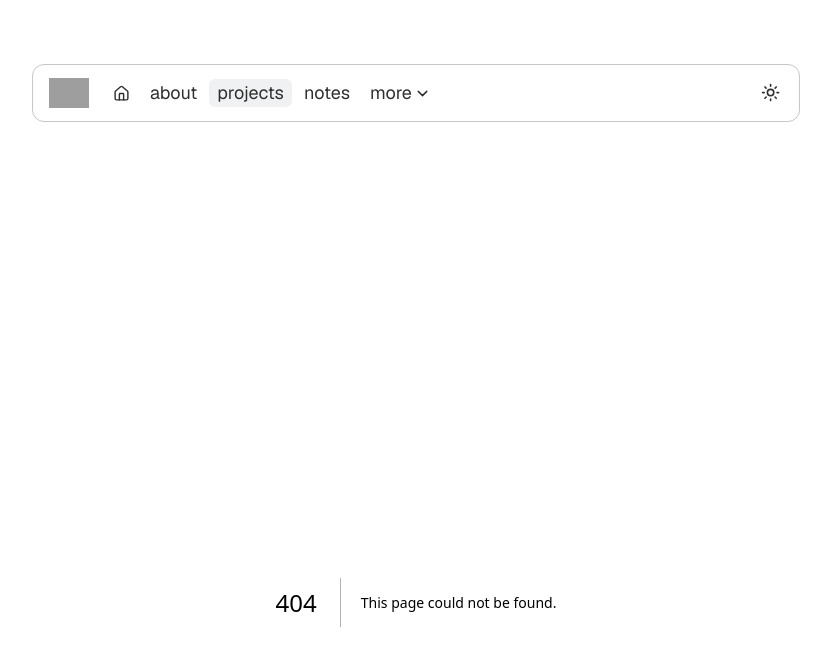
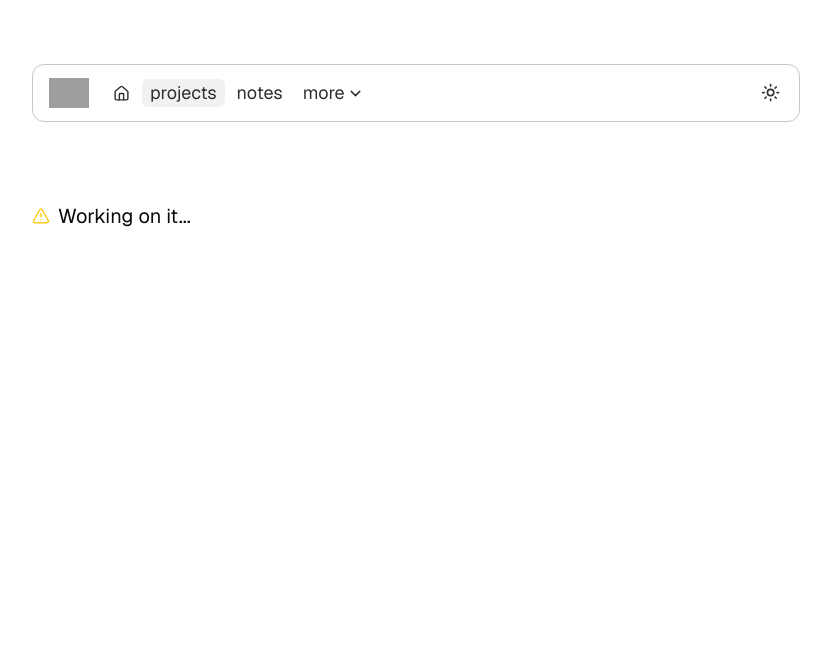
Before and after one commit to hellofaizan/www, a Next.js app: page /projects in a window 1280 px wide. Before the commit this address had no page. Shown: the top 666 px of the page, without its empty margins (224-1055 px from the left). Built offline with nearby package versions, Linux system fonts and the light colour scheme; grey boxes are pictures that could not be loaded.

Commit message:
empty projects page

```diff
--- /dev/null
+++ b/src/app/projects/page.tsx
@@ -0,0 +1,15 @@
+"use client";
+
+import { TriangleAlert } from "lucide-react";
+import React from "react";
+
+export default function page() {
+  return (
+    <div>
+      <h1 className="text-xl flex items-center gap-2">
+        <TriangleAlert className="text-yellow-400" size={18}/>
+        Working on it...
+      </h1>
+    </div>
+  );
+}
--- a/src/components/nav.tsx
+++ b/src/components/nav.tsx
@@ -9,9 +9,6 @@ import { cn } from "~/lib/utils";
 import { ModeToggle } from "./ModeToggle";
 
 const navItems = {
-  "/about": {
-    name: "about",
-  },
   "/projects": {
     name: "projects",
   },
```
